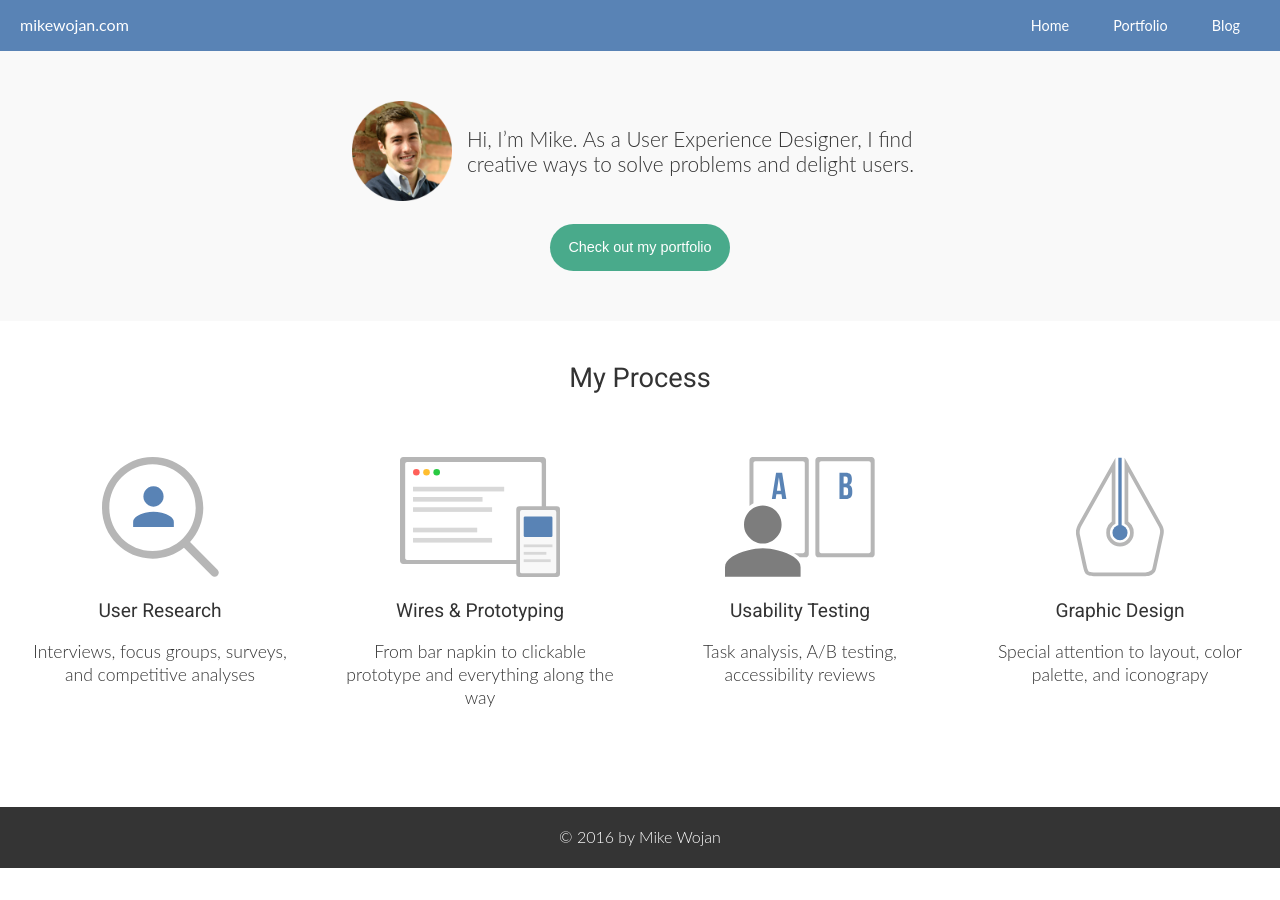
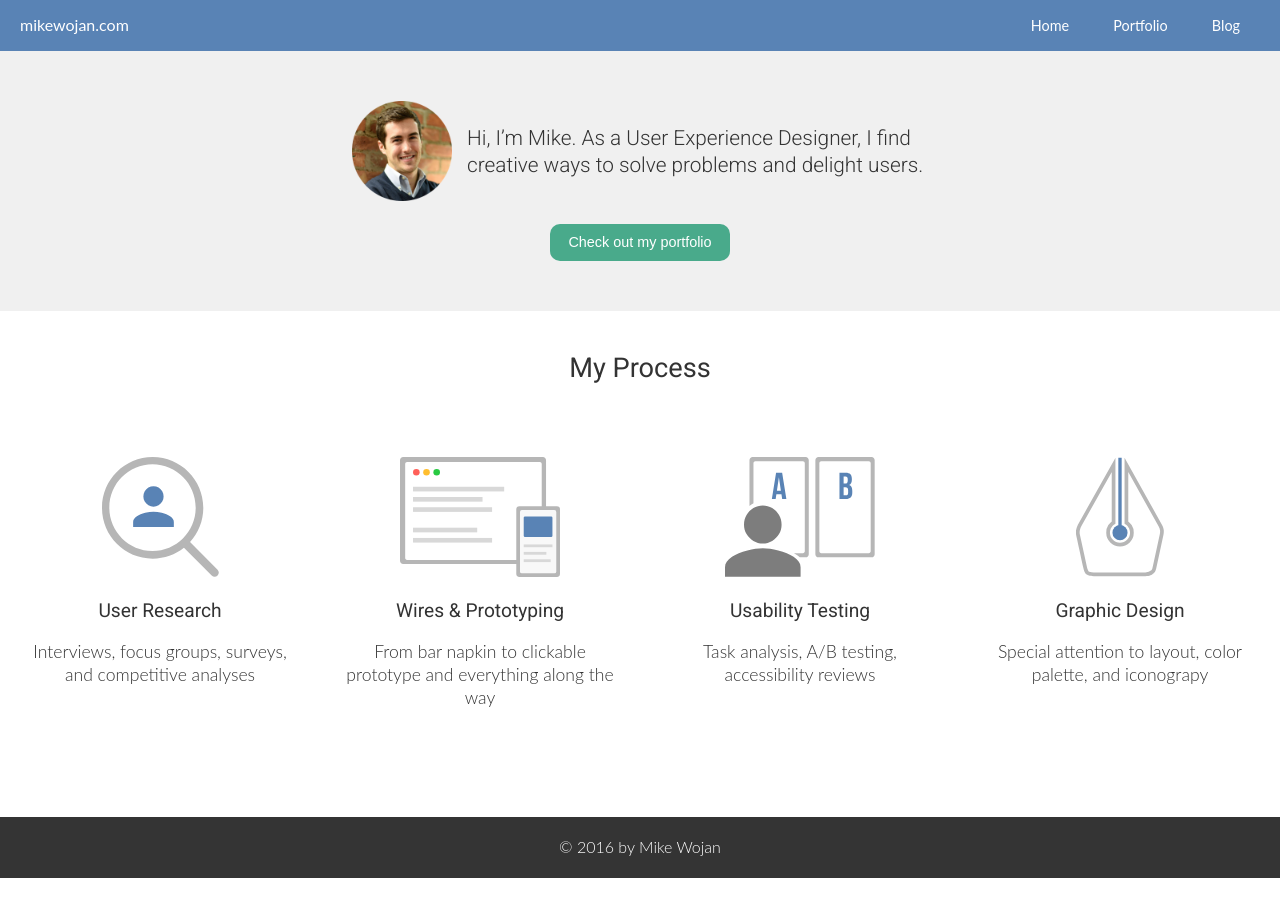
Before and after one commit to mtwojan/mikewojan.com, a Jekyll site: the page built from index.md, in a window 1280 px wide. Built offline with Jekyll 4.4.1, drawn with Linux system fonts in a browser that asks for light colours.

Commit message:
add content and screenshots to M-write project, minor tweaks to homepage design

```diff
--- a/_layouts/home.html
+++ b/_layouts/home.html
@@ -39,3 +39,7 @@
     </div>
   </div>
 </div>
+
+<!-- <div class="contact-container">
+  <h2>Get in Touch</h2>
+</div> -->
--- a/_portfolio/student-explorer.html
+++ b/_portfolio/student-explorer.html
@@ -47,7 +47,7 @@
     <div class="logo-creation-container">
       <div class="page-section logo-creation">
         <h2>Logo Creation</h2>
-        <p>I charged a group of UX and graphic design student interns with the logo design process. I got them started by conducting a few brainstorming sessions where we taped up inspiration from around the web and grouped illustrations into categories. We then sketched out dozens of interactions and tested them around the office and with customers. We landed on a design that incorporates the red/green/yellow stoplight motif as a nod to a familiar element in the UI. It also creates a subtle “E” for Explorer. </p>
+        <p>I charged a group of UX and graphic design student interns with the logo design process. I got them started by conducting a few brainstorming sessions where we taped up inspiration from around the web and grouped illustrations into categories. We then sketched out dozens of iterations and tested them around the office and with customers. We landed on a design that incorporates the red/green/yellow stoplight motif as a nod to a familiar element in the UI. It also creates a subtle “E” for Explorer. </p>
       </div>
 
       <div class="logo-creation-images">
--- a/_sass/layout/_project-page.scss
+++ b/_sass/layout/_project-page.scss
@@ -10,7 +10,7 @@
 }
 
 .project-intro-container {
-  background-color: #F5F5F5;
+  background-color: #F0F0F0;
   margin: 0 auto;
   padding: 40px 20px;
   text-align: center;
@@ -55,6 +55,14 @@
   padding-top: 20px;
 }
 
-.page-section img{
+.page-section img {
   margin: 20px 0px;
 }
+
+.spacer-image {
+  text-align: center;
+}
+
+.spacer-image img {
+  max-height: 500px;
+}
--- a/_sass/pages/_homepage.scss
+++ b/_sass/pages/_homepage.scss
@@ -1,13 +1,13 @@
 .intro-container {
   text-align: center;
-  background-color: #F9F9F9;
+  background-color: #F0F0F0;
   padding: 50px 0px;
 
   button {
     margin-top: 20px;
-    padding: 15px 18px;
+    padding: 10px 18px;
     border: 0px;
-    border-radius: 50px;
+    border-radius: 10px;
     font-size: .9em;
     color: #fff;
     font-weight: 300;
@@ -28,10 +28,11 @@
   }
 
   p {
+    font-family: Roboto;
+    font-weight: 300;
     text-align: left;
     font-size: 1.3em;
-    font-weight: 300;
-    line-height: 1.2;
+    line-height: 1.3;
     margin: 0px;
     padding-left: 15px;
 
@@ -71,16 +72,19 @@
 
   @include breakpoint($mq-medium) {
     display: block;
+    padding: 0px 15px;
   }
 }
 
 .process-block {
   width: 25%;
-  padding: 10px 20px;
+  padding: 20px 20px;
 
   @include breakpoint($mq-medium) {
     width: 100%;
     margin: 20px 0px;
+    border: 2px solid #f3f3f3;
+    border-radius: 5px;
   }
 }
 
```
Also changed, not shown: _portfolio/m-write.html (added, +49 -0 lines), img/m-write/mwrite-dashboard.png (added), img/m-write/mwrite-intro-image.png (added), img/m-write/mwrite-mobile.png (added), img/m-write/mwrite-sketches.png (added), img/m-write/mwrite-student-view.png (added), img/m-write/mwrite-whiteboard-1.png (added), img/m-write/mwrite-whiteboard-2.png (added), img/mwrite-sketch-1.png (added), 3 other files.
